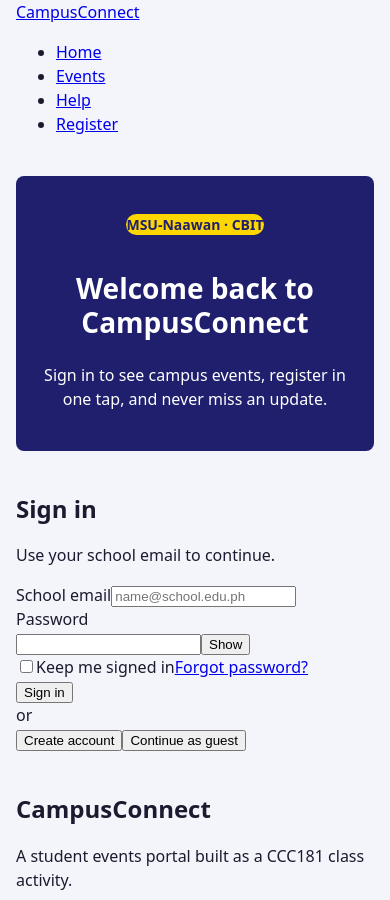
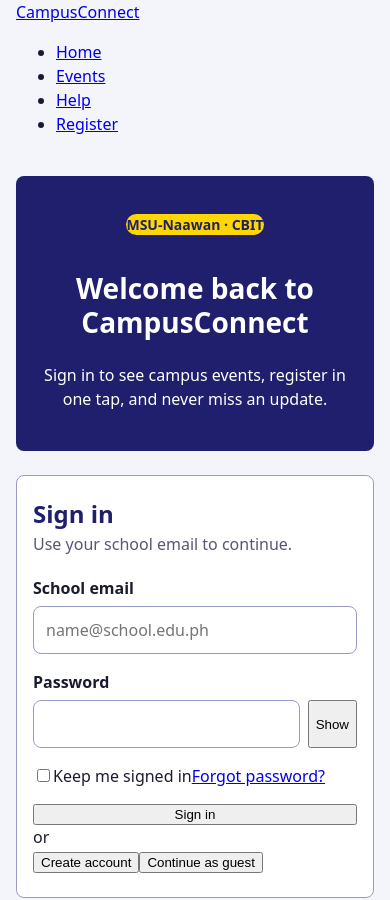
Before and after one commit to preciousmaedala/ccc181-week10-group1, a React (Vite) app: page / in a window 390 px wide. Shown: the top 900 px of the page. Built offline with nearby package versions, Linux system fonts and the light colour scheme.

Commit message:
form: card and stacked 48px input fields on mobile

```diff
--- a/src/styles/form.css
+++ b/src/styles/form.css
@@ -11,57 +11,81 @@
    ======================================================================= */
 
 
-/* ---- 1. PHONE (no media query) ---------------------------------------
-   CARD
-   TODO .login-card           width 100%; background var(--surface);
-                              1px solid var(--border); border-radius var(--radius);
-                              padding 1.5rem 1rem
-   TODO .login-card__title    margin 0 0 0.25rem; font-size 1.5rem; color var(--navy)
-   TODO .login-card__subtitle margin 0 0 1.25rem; color var(--muted)
+/* ---- 1. PHONE (no media query) --------------------------------------- */
 
-   FORM (Flexbox, a COLUMN)
-   TODO .login-form           display: flex; flex-direction: column; gap 1rem
-   TODO .form-field           display: flex; flex-direction: column; gap 0.375rem
-   TODO .form-field label     font-weight 600
-   TODO .form-field input     width 100%; min-width 0; min-height 48px;
-                              side padding 0.75rem; font-size 1rem (16px!);
-                              1px solid var(--border); rounded corners
-   TODO .form-field input:focus-visible   a clear outline (example: 3px solid var(--gold))
-   TODO .password-row         display: flex; gap 0.5rem   (input + Show button in ONE row)
-   TODO .password-row input   flex: 1
-   TODO .form-error           margin 0; font-size 0.875rem; color var(--error)
-   TODO .form-success         padding 0.75rem; color var(--success);
-                              light green background (example: #e7f6ec)
+.login-card {
+  width: 100%;
+  background: var(--surface);
+  border: 1px solid var(--border);
+  border-radius: var(--radius);
+  padding: 1.5rem 1rem;
+}
 
-   OPTIONS ROW (stacked on phone)
-   TODO .form-options         display: flex; flex-direction: column
-   TODO .checkbox             display: flex; align-items: center; gap 0.5rem;
-                              min-height 48px
-   TODO .checkbox input       width and height 1.5rem; margin 0
-   TODO .link                 display: inline-flex; align-items: center; min-height 48px;
-                              color var(--navy); bold.
-                              Add :hover AND :focus-visible styles
+.login-card__title {
+  margin: 0 0 0.25rem;
+  font-size: 1.5rem;
+  color: var(--navy);
+}
 
-   BUTTONS
-   TODO .btn                  display: inline-flex; centered text; min-height 48px;
-                              side padding 1rem; font-size 1rem; bold;
-                              2px solid var(--navy); rounded; cursor: pointer
-   TODO .btn:focus-visible    outline 3px solid var(--gold); outline-offset 2px
-   TODO .btn--primary         width 100%; white text on var(--navy);
-                              :hover AND :focus-visible use var(--navy-hover)
-   TODO .btn--secondary       width 100%; navy text on white;
-                              :hover AND :focus-visible use a light background (#e8e8f7)
-   TODO .toggle-password      min-width 4.5rem; navy text on white
-                              (it stays next to the password input)
+.login-card__subtitle {
+  margin: 0 0 1.25rem;
+  color: var(--muted);
+}
 
-   DIVIDER AND ALTERNATIVE ACTIONS
-   TODO .login-card__divider  display: flex; align-items: center; gap 0.75rem;
-                              margin 1.25rem 0; color var(--muted)
-   TODO .login-card__divider::before and ::after
-                              content: ''; flex: 1; height 1px; background var(--border)
-   TODO .alt-actions          display: flex; flex-direction: column; gap 0.5rem
-   -------------------------------------------------------------------- */
+.login-form {
+  display: flex;
+  flex-direction: column;
+  gap: 1rem;
+}
 
+.form-field {
+  display: flex;
+  flex-direction: column;
+  gap: 0.375rem;
+}
+
+.form-field label {
+  font-weight: 600;
+}
+
+.form-field input {
+  width: 100%;
+  min-width: 0;
+  min-height: 48px;
+  padding-inline: 0.75rem;
+  font-family: inherit;
+  font-size: 1rem;
+  border: 1px solid var(--border);
+  border-radius: var(--radius);
+}
+
+.form-field input:focus-visible {
+  outline: 3px solid var(--navy);
+  outline-offset: 2px;
+}
+
+.password-row {
+  display: flex;
+  gap: 0.5rem;
+}
+
+.password-row input {
+  flex: 1;
+}
+
+.form-error {
+  margin: 0;
+  font-size: 0.875rem;
+  color: var(--error);
+}
+
+.form-success {
+  margin: 0;
+  padding: 0.75rem;
+  color: var(--success);
+  background: #e7f6ec;
+  border-radius: var(--radius);
+}
 
 
 
```
